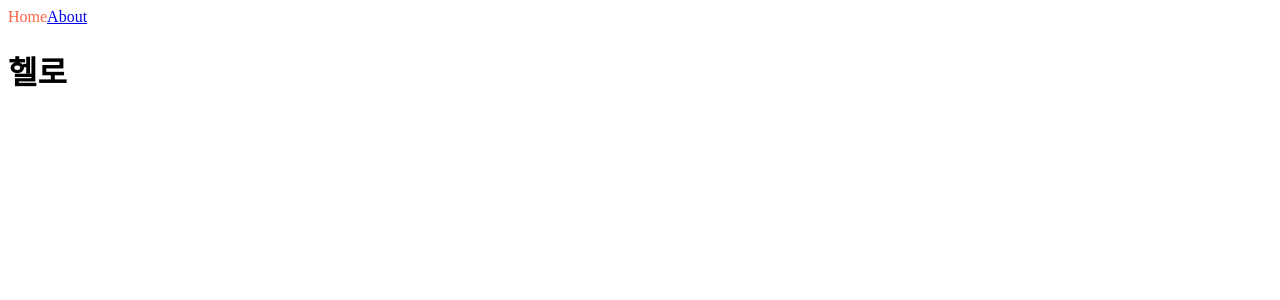
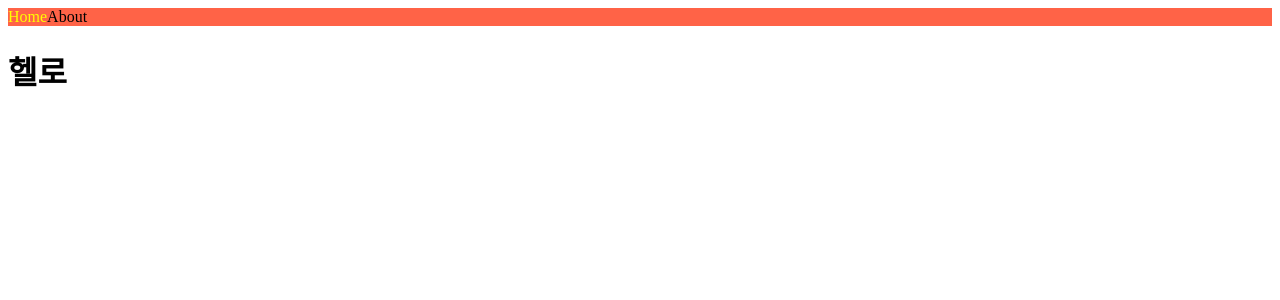
Before and after one commit to wjdgotn77/tutorial, a Next.js app: page / in a window 1280 px wide. Shown: the top 300 px of the page. Built offline with nearby package versions, Linux system fonts and the light colour scheme.

Commit message:
TIL : styled jsx

```diff
--- a/Components/NavBar.js
+++ b/Components/NavBar.js
@@ -1,7 +1,5 @@
 import Link from 'next/link';
 import { useRouter } from 'next/router';
-
-import styles from '../styles/NavBar.module.css';
 
 export default function NavBar() {
   // path관련 정보를 얻을 수 있따.
@@ -10,19 +8,23 @@
   return (
     <nav>
       <Link href="/">
-        <a
-          className={`${styles.link} ${
-            router.pathname === '/' ? styles.active : ''
-          }`}
-        >
-          Home
-        </a>
+        <a className={router.pathname === '/' ? 'active' : ''}>Home</a>
       </Link>
       <Link href="/about">
-        <a className={router.pathname === '/about' ? styles.active : ''}>
-          About
-        </a>
+        <a className={router.pathname === '/about' ? 'active' : ''}>About</a>
       </Link>
+      <style jsx>{`
+        nav {
+          background-color: tomato;
+        }
+        a {
+          text-decoration: none;
+          color: black;
+        }
+        .active {
+          color: yellow;
+        }
+      `}</style>
     </nav>
   );
 }
@@ -50,3 +52,5 @@
 // 두가지의 className을 함께 쓰려면
 // 1. {`${첫번째} ${두번째}`}
 // 2. {[첫번째, 두번째].join(" ")}
+
+// styled jsx => Next 고유의 방식
--- a/styles/NavBar.module.css
+++ /dev/null
@@ -1,7 +0,0 @@
-.link {
-  text-decoration: none;
-}
-
-.active {
-  color: tomato;
-}
```
